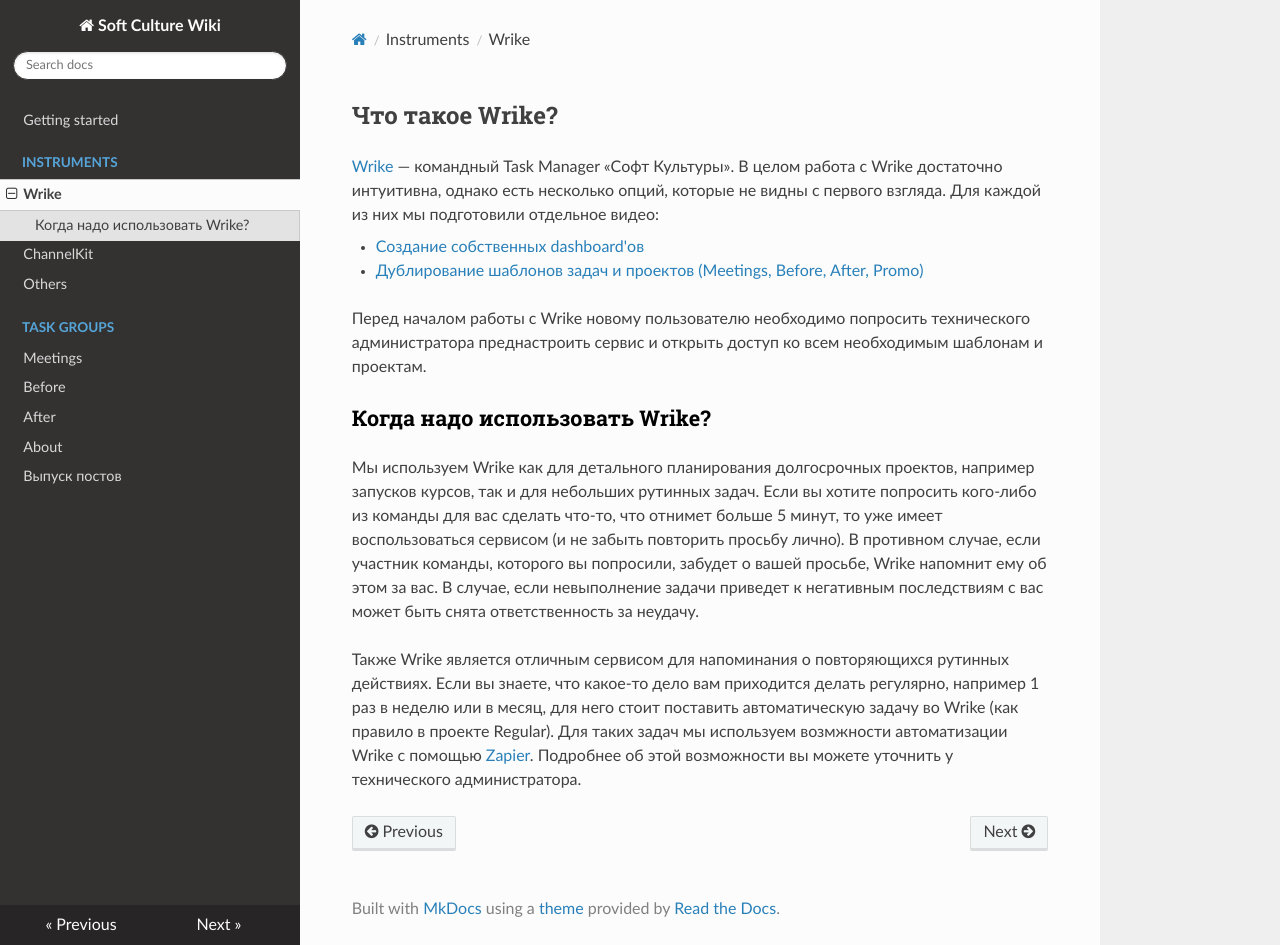
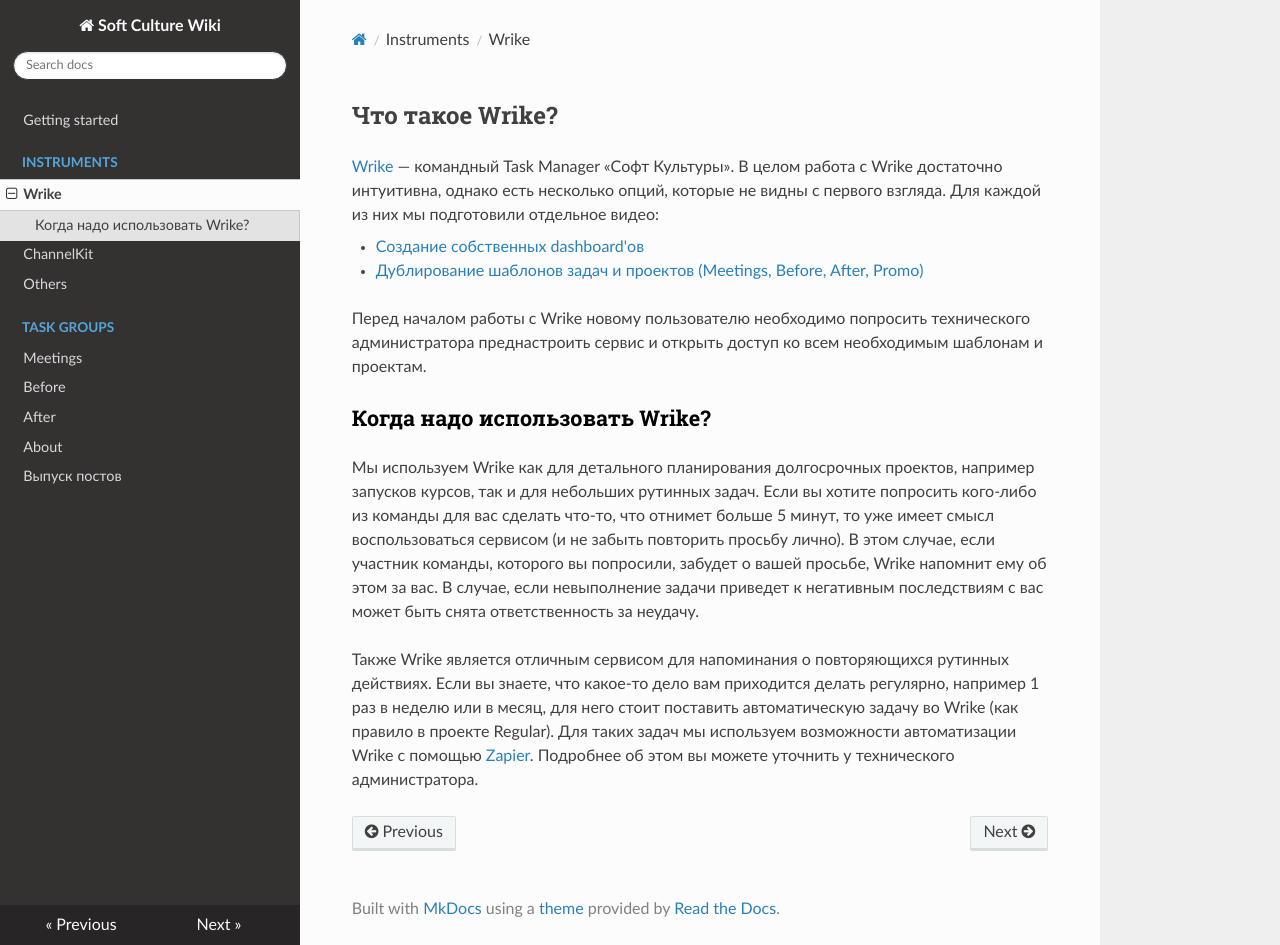
Before and after one commit to arsenyafonin/wiki, an MkDocs documentation site: the page built from docs/ins_10_wrike.md, in a window 1280 px wide and 945 px high. Built offline with MkDocs 1.6.1, drawn with Linux system fonts in a browser that asks for light colours; nearby versions of some CDN libraries; old or Windows-style settings are respelled for this version of MkDocs.

Commit message:
Update ins_10_wrike.md

```diff
--- a/docs/ins_10_wrike.md
+++ b/docs/ins_10_wrike.md
@@ -9,6 +9,6 @@
 
 ### Когда надо использовать Wrike?
 
-Мы используем Wrike как для детального планирования долгосрочных проектов, например запусков курсов, так и для небольших рутинных задач. Если вы хотите попросить кого-либо из команды для вас сделать что-то, что отнимет больше 5 минут, то уже имеет воспользоваться сервисом (и не забыть повторить просьбу лично). В противном случае, если участник команды, которого вы попросили, забудет о вашей просьбе, Wrike напомнит ему об этом за вас. В случае, если невыполнение задачи приведет к негативным последствиям с вас может быть снята ответственность за неудачу.
+Мы используем Wrike как для детального планирования долгосрочных проектов, например запусков курсов, так и для небольших рутинных задач. Если вы хотите попросить кого-либо из команды для вас сделать что-то, что отнимет больше 5 минут, то уже имеет смысл воспользоваться сервисом (и не забыть повторить просьбу лично). В этом случае, если участник команды, которого вы попросили, забудет о вашей просьбе, Wrike напомнит ему об этом за вас. В случае, если невыполнение задачи приведет к негативным последствиям с вас может быть снята ответственность за неудачу.
 
-Также Wrike является отличным сервисом для напоминания о повторяющихся рутинных действиях. Если вы знаете, что какое-то дело вам приходится делать регулярно, например 1 раз в неделю или в месяц, для него стоит поставить автоматическую задачу во Wrike (как правило в проекте Regular). Для таких задач мы используем возмжности автоматизации Wrike с помощью [Zapier](https://zapier.com/). Подробнее об этой возможности вы можете уточнить у технического администратора.
+Также Wrike является отличным сервисом для напоминания о повторяющихся рутинных действиях. Если вы знаете, что какое-то дело вам приходится делать регулярно, например 1 раз в неделю или в месяц, для него стоит поставить автоматическую задачу во Wrike (как правило в проекте Regular). Для таких задач мы используем возможности автоматизации Wrike с помощью [Zapier](https://zapier.com/). Подробнее об этом вы можете уточнить у технического администратора.
```
